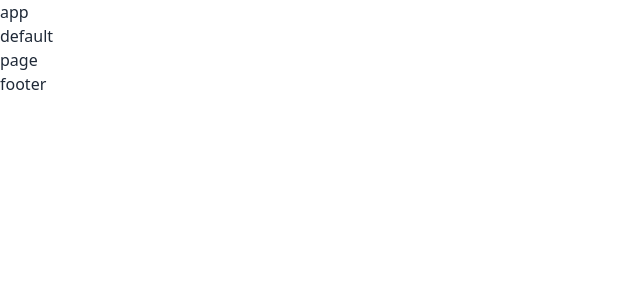
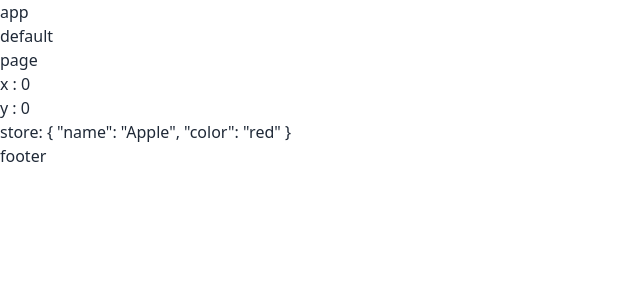
Before and after one commit to mrcod3r-ir/acm-eccommerce, a Nuxt app: page / in a window 1280 px wide. Shown: the top 300 px of the page, without its empty margins (0-640 px from the left). Built offline with nearby package versions, Linux system fonts and the light colour scheme.

Commit message:
p28 completed add vueuse

```diff
--- a/package.json
+++ b/package.json
@@ -16,6 +16,7 @@
     "@heroicons/vue": "^1.0.6",
     "@tailwindcss/aspect-ratio": "^0.4.0",
     "@tailwindcss/line-clamp": "^0.3.1",
+    "@vueuse/core": "^8.2.3",
     "daisyui": "^2.13.5"
   }
 }
--- a/pages/index.vue
+++ b/pages/index.vue
@@ -1,6 +1,29 @@
-<script></script>
+<script>
+	import { useLocalStorage, useMouse, usePreferredDark } from "@vueuse/core"
+
+	export default {
+		setup() {
+			// tracks mouse position
+			const { x, y } = useMouse()
+
+			// is user prefers dark theme
+			const isDark = usePreferredDark()
+
+			// persist state in localStorage
+			const store = useLocalStorage("my-storage", {
+				name: "Apple",
+				color: "red"
+			})
+
+			return { x, y, isDark, store }
+		}
+	}
+</script>
 <template>
 	<div>
 		<h1>page</h1>
+		<h2>x : {{ x }}</h2>
+		<h2>y : {{ y }}</h2>
+		<h2>store: {{ store }}</h2>
 	</div>
 </template>
```
Also changed, not shown: 1 other file (tests, documents, lock files or other folders).
